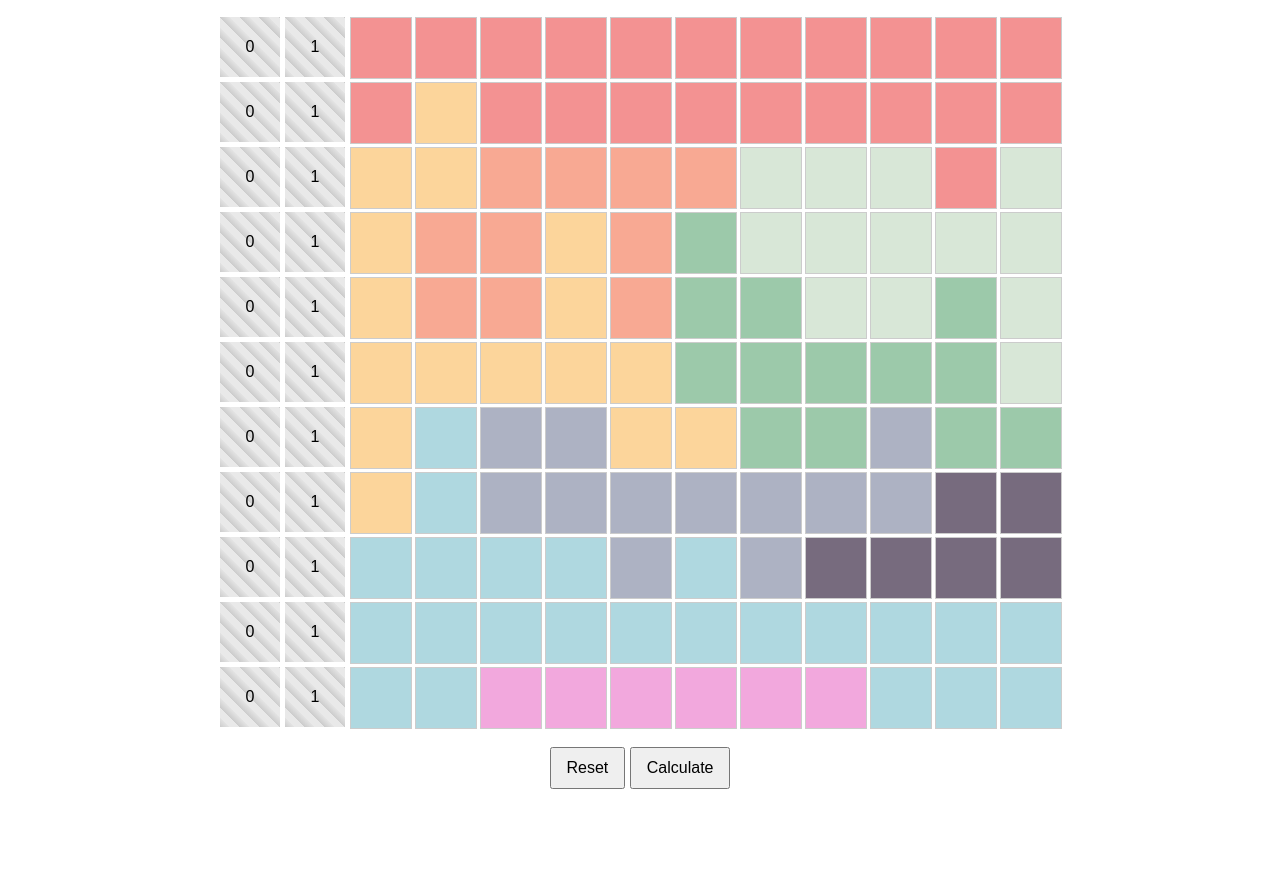
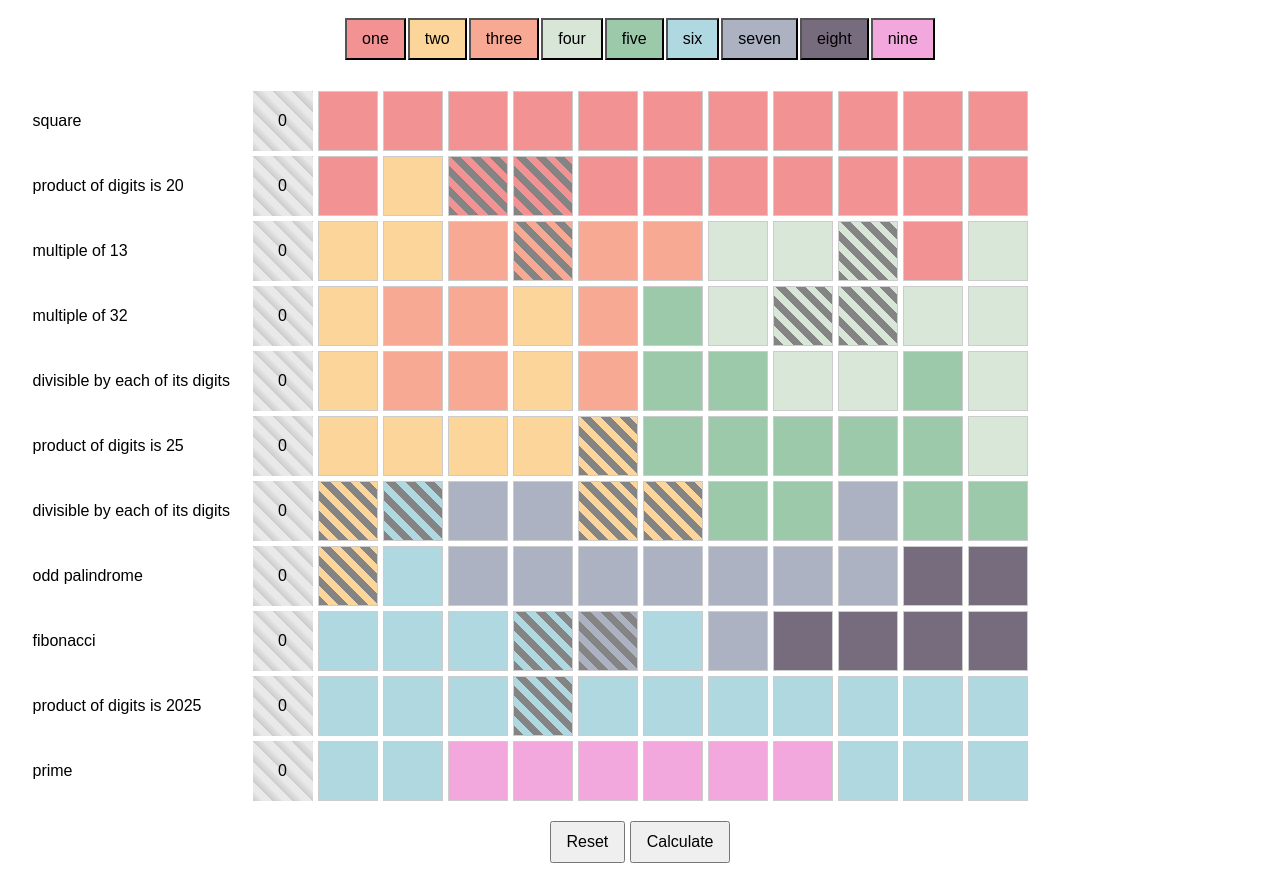
Before and after one commit to NickRK4/NumberCrossFive, a plain HTML site: page index.html in a window 1280 px wide. Shown: the part 61-932 px from the top of the page. Before the commit the page ends 858 px from the top, so only its background shows below. Drawn offline with Linux system fonts and the light colour scheme.

Commit message:
added buttons and solid tiling

```diff
--- a/index.html
+++ b/index.html
@@ -7,7 +7,11 @@
 </head>
 <body>
   <h2>Number Cross 5</h2>
-  <div id="grid" class="grid"></div>
+    <div class="buttons-row"></div>
+  <div class="puzzle-container">
+    <div class="row-labels"></div>
+    <div id="grid" class="grid"></div>
+  </div>
   <button id="resetBtn">Reset</button>
   <button id="calculateBtn">Calculate</button>
   <script src="script.js"></script>
--- a/script.js
+++ b/script.js
@@ -1,6 +1,29 @@
 const grid = document.getElementById('grid');
 const resetBtn = document.getElementById('resetBtn');
 const calculateBtn = document.getElementById('calculateBtn');
+
+const labelTexts = [
+        'square',
+        'product of digits is 20',
+        'multiple of 13',
+        'multiple of 32',
+        'divisible by each of its digits',
+        'product of digits is 25',
+        'divisible by each of its digits',
+        'odd palindrome',
+        'fibonacci',
+        'product of digits is 2025',
+        'prime'
+    ];
+
+const rowLabelsContainer = document.querySelector('.row-labels');
+labelTexts.forEach(text => {
+    const label = document.createElement('div');
+    label.classList.add('row-label');
+    label.textContent = text;
+    rowLabelsContainer.appendChild(label);
+});
+
 
 const groups=[
     [0, 0, 0, 0, 0, 0, 0, 0, 0, 0, 0],
@@ -16,30 +39,35 @@ const groups=[
     [5, 5, 8, 8, 8, 8, 8, 8, 5, 5, 5]
   ];
 
-console.log(groups[0].length)
+  exclusionRows = [1,1,2,2,3,3,5,6,6,6,6,7,8,8,9]
+  exclusionCols = [3,4,4,9,8,9,5,1,2,5,6,1,4,5,4]
 
 // Build out the grid grid
 const mirrors = Array(11).fill(0).map(() => Array(11).fill(0));
 
 for (let row = 0; row < 11; row++) {
-    for (let col = 0; col < 13; col++) {
+    for (let col = 0; col < 12; col++) {
     const cell = document.createElement('div');
     cell.classList.add('cell');
     cell.dataset.row = row;
     cell.dataset.col = col;
+
+    for (let i = 0; i < exclusionRows.length; i++) {
+        if (row === exclusionRows[i] && col === exclusionCols[i]) {
+            cell.classList.add('solid');
+            console.log(cell);
+        }
+    }
+
+
+
     // make col 0 uneditable
-    if (col === 0) {
+    if (col === 0){
         cell.classList.add('uneditable');
         cell.innerHTML = 0;
-    } else if (col === 1){
-        let message = document.createElement('p');
-        message.textContent = '1';
-        cell.appendChild(message);
-        cell.classList.add('uneditable');
-        cell.innerHTML = 1;
     } else {
         // Inner clickable cell logic
-        switch (groups[row][col - 2]) {
+        switch (groups[row][col - 1]) {
             case 0:
                 cell.classList.add('one');
                 break;
@@ -75,12 +103,71 @@ for (let row = 0; row < 11; row++) {
     }
 }
 
+// gets all the cells that are in the exlusion rows and cols
+
+
+const buttonsRow = document.querySelector('.buttons-row');
+
+const groupsList = ["one", "two", "three", "four", "five", "six", "seven", "eight", "nine"]
+const colors = ["#F39292", "#FCD59B","#F8A993","#D8E6D7","#9CC9AA","#AFD8E0","#ADB2C2","#776B7E", "#F2A8DD"];
+
+
+groupsList.forEach(i => {
+    const button = document.createElement('button');
+    button.textContent = i;
+    button.style.backgroundColor = colors[groupsList.indexOf(i)];
+    button.classList = "button-top";
+    button.style.borderColor = "black";
+    buttonsRow.appendChild(button);
+
+})
+
+// select all buttons from the buttons row
+const buttons = document.querySelectorAll('.buttons-row button');
+
+console.log(buttons.length);
+buttons.forEach(button => {
+    button.addEventListener('click', (event) => {
+        const group = button.textContent;
+        // Get all the cells with the same group
+        const cells = document.querySelectorAll(`.cell.${group}`);
+        console.log(cells.length);
+        cells.forEach(cell => {
+            if (!cell.textContent) {
+                cell.textContent = 1;
+            } else{
+                if (event.shiftKey) {
+                    cell.textContent = (parseInt(cell.textContent) - 1) % 10;
+                    if (cell.textContent === '0') {
+                        cell.textContent = 9;
+                    }
+                } else{
+                    cell.textContent = (parseInt(cell.textContent) + 1) % 10;
+                    if (cell.textContent === '0') {
+                        cell.textContent = 1;
+                    }
+                }
+
+            }
+        });
+    });
+});
+
+
+
+
+
+
+
 function handleInnerClick(cell) {
 
 }
 
 resetBtn.addEventListener('click', () => {
-    // do later
+    const allCells = document.querySelectorAll('.cell');
+    allCells.forEach(cell => {
+        cell.textContent = "";
+    });
 });
 
 calculateBtn.addEventListener('click', () => {
--- a/style.css
+++ b/style.css
@@ -4,12 +4,47 @@ body {
   margin-top: 30px;
 }
 
+.puzzle-container {
+  display: flex;
+  justify-content: center;
+  margin: 0 auto;
+  gap: 10px;
+  padding-right: 230px;
+}
+
+.buttons-row {
+  margin-bottom: 30px;
+}
+
+.button-top{
+  margin: 1px;
+} .button-top:active{
+  opacity: 0.8;
+}
+
+
+.row-labels {
+  display: flex;
+  flex-direction: column;
+  gap: 5px;
+  margin-right: 10px;
+}
+
+.row-label {
+    width: 200px;
+    height: 60px;
+    display: flex;
+    text-align: end;
+    align-items: center;
+    padding-left: 10px;
+    font-size: 16px;
+}
+
 .grid {
   display: grid;
-  grid-template-columns: repeat(13, 60px);
+  grid-template-columns: repeat(12, 60px);
   grid-template-rows: repeat(11, 60px);
   gap: 5px;
-  justify-content: center;
   margin-bottom: 20px;
 }
 
@@ -24,6 +59,7 @@ body {
   justify-content: center;
   font-size: 18px;
   cursor: pointer;
+  box-sizing: border-box;
 }
 
 .cell::before {
@@ -82,38 +118,73 @@ button {
   font-size: 16px;
 }
 
+
 .cell.one{
   background-color: #f39292
+}
+.cell.solid.one{
+  background: repeating-linear-gradient(45deg, #848484, #848484 7px, #F39292 7px, #F39292 14px);
 }
 
 .cell.two{
   background-color: #FCD59B
 }
+.cell.solid.two{
+  background: repeating-linear-gradient(45deg, #848484, #848484 7px, #FCD59B 7px, #FCD59B 14px);
+}
 
 .cell.three{
   background-color: #F8A993
+} .cell.solid.three{
+  background: repeating-linear-gradient(45deg, #848484, #848484 7px, #F8A993 7px, #F8A993 14px);
 }
 
 .cell.four{
   background-color: #d8e7d7;
+} .cell.solid.cell.four{
+  background: repeating-linear-gradient(45deg, #848484, #848484 7px, #D8E6D7 7px, #D8E6D7 14px);
 }
 
 .cell.five{
   background-color: #9CC9AA;
+} .cell.solid.five{
+  background: repeating-linear-gradient(45deg, #848484, #848484 7px, #9CC9AA 7px, #9CC9AA 14px);
 }
 
 .cell.six{
   background-color: #afd8e0
+} .cell.solid.six{
+  background: repeating-linear-gradient(45deg, #848484, #848484 7px, #AFD8E0 7px, #AFD8E0 14px);
 }
 
 .cell.seven{
   background-color: #adb2c3;
+} .cell.solid.seven{
+  background: repeating-linear-gradient(45deg, #848484, #848484 7px, #ADB2C2 7px, #ADB2C2 14px);
 }
 
 .cell.eight{
   background-color: #776b7e;
+} .cell.solid.eight{
+  background: repeating-linear-gradient(45deg, #848484, #848484 7px, #776B7E 7px, #776B7E 14px);
 }
 
 .cell.nine{
   background-color: rgb(242, 168, 221);
+} .cell.solid.nine{
+  background: repeating-linear-gradient(45deg, #848484, #848484 7px, #F2A8DD 7px, #F2A8DD 14px);
 }
+
+.cell.text{
+  display: flex;
+  background-color: transparent;
+  border: none;
+  justify-content: center;
+  align-items: center;
+  font-size: 16px;
+  text-align: left;
+  padding-left: 10px;
+  width: 200px;
+  white-space: normal;
+  z-index: 2;
+}
```
